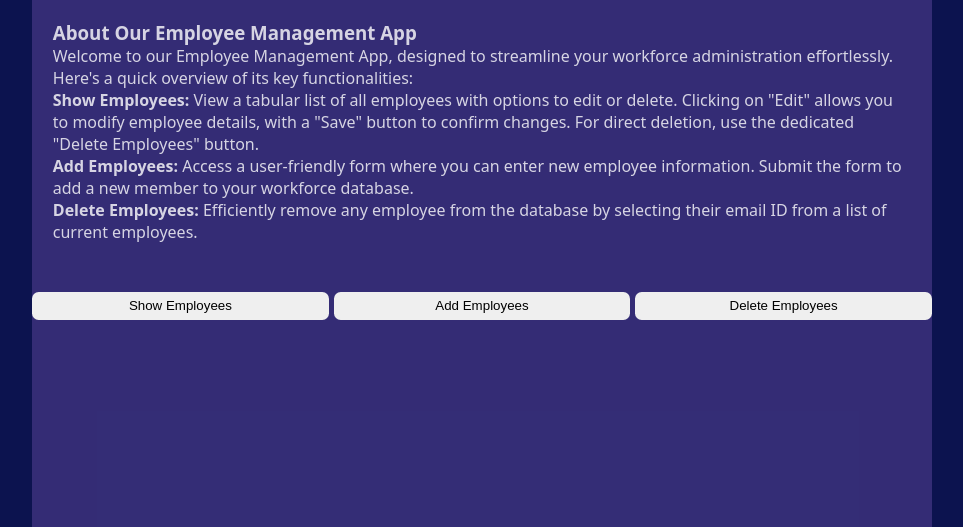
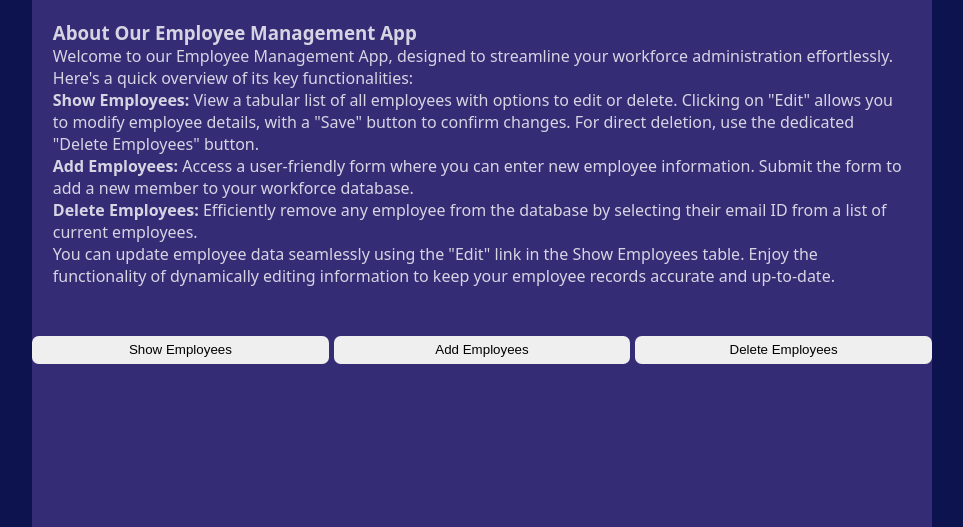
Before and after one commit to viveksoftdev/emp_manage, a Django app: template templates/index.html in a window 1280 px wide. Shown: the part 98-625 px from the top of the page, without its empty margins (158-1121 px from the left). Run offline with Django 3.2, Linux system fonts and the light colour scheme; the template is opened without the code that fills it, so the values that code supplies are empty.

Commit message:
Update index.html

```diff
--- a/templates/index.html
+++ b/templates/index.html
@@ -147,6 +147,8 @@
             <li>
                 <strong>Delete Employees:</strong> Efficiently remove any employee from the database by selecting their email ID from a list of current employees.
             </li>
+            <li> <p>You can update employee data seamlessly using the "Edit" link in the Show Employees table. Enjoy the functionality of dynamically editing information to keep your employee records accurate and up-to-date.</p>
+</li>
         </ol>
 
 
```
